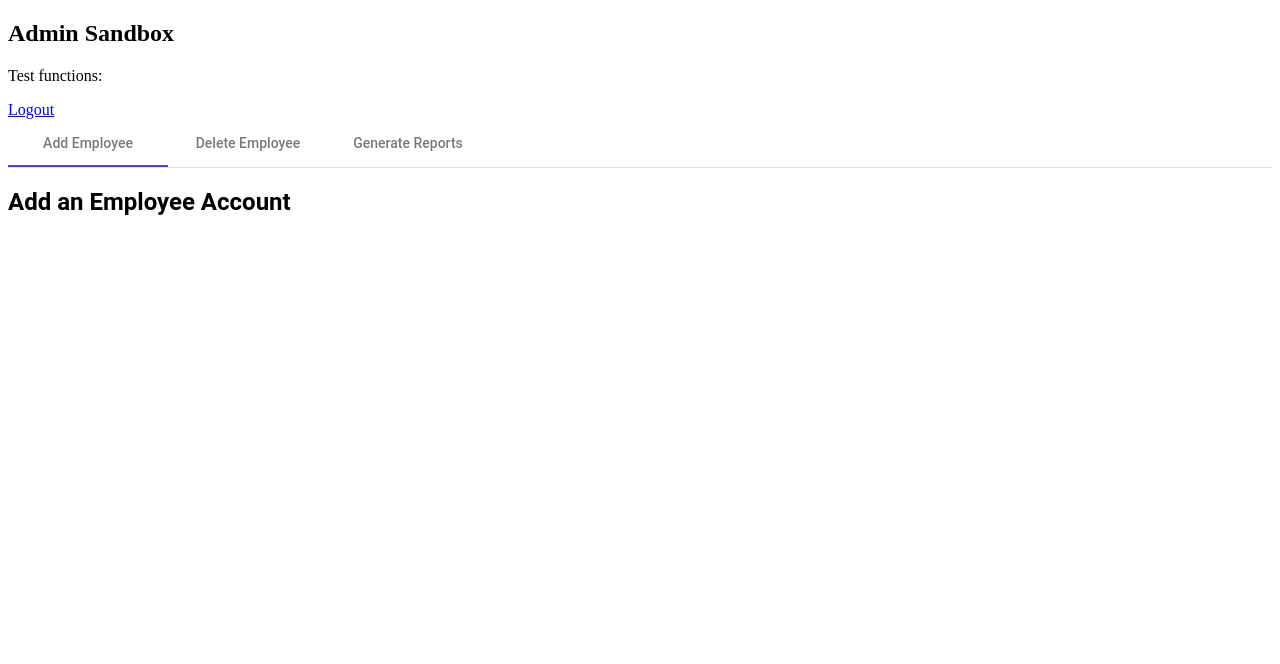
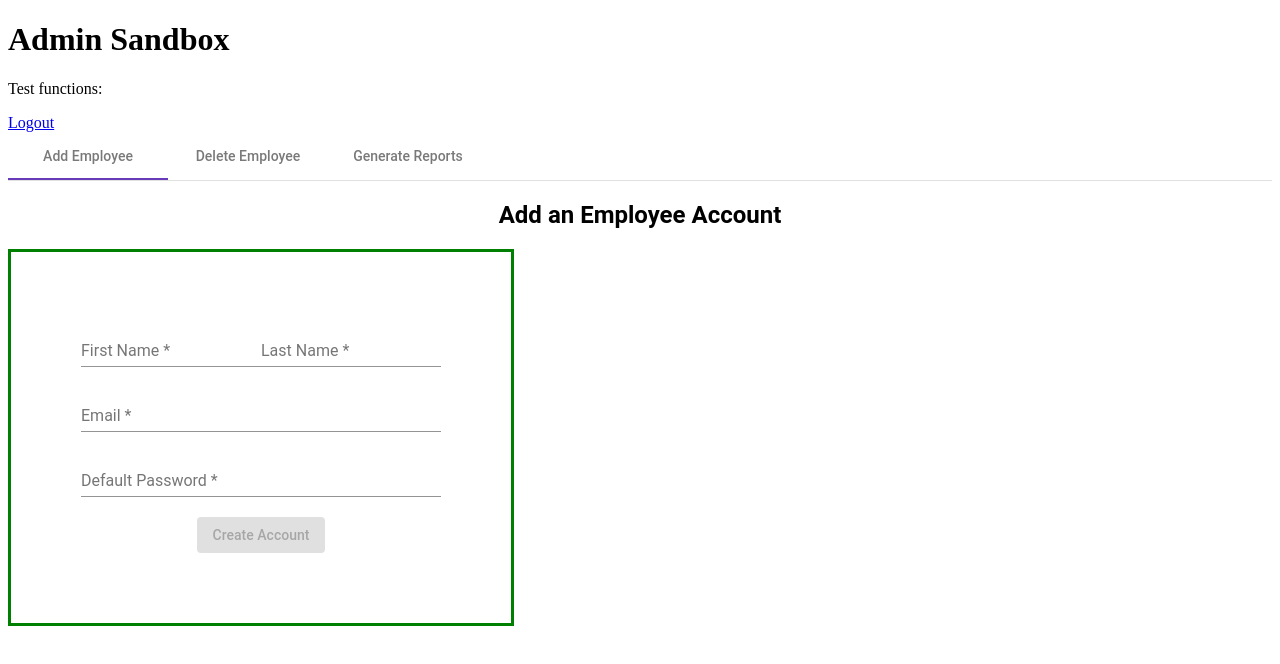
Before and after one commit to Shubhankar100/Shubhankar, an Angular app in the folder grocer/: page /adminSandbox in a window 1280 px wide. Shown: the top 664 px of the page. Built offline with nearby package versions, Linux system fonts and the light colour scheme.

Commit message:
Admin sandbox: forms

```diff
--- a/grocer/src/app/admin-sandbox/admin-sandbox.component.css
+++ b/grocer/src/app/admin-sandbox/admin-sandbox.component.css
@@ -0,0 +1,20 @@
+h2 {
+    text-align: center;
+}
+
+.form-dimensions {
+    min-width: 150px;
+    max-width: 500px;
+    width: 100%;
+    padding: 70px 0;
+    text-align: center;
+    border: 3px solid green;
+}
+
+.form-dimensions::after {
+    padding-left: 30%;
+}
+
+.full-width {
+    width: 72%;
+}
--- a/grocer/src/app/admin-sandbox/admin-sandbox.component.html
+++ b/grocer/src/app/admin-sandbox/admin-sandbox.component.html
@@ -1,19 +1,38 @@
 <div>
-    <h2>Admin Sandbox</h2>
+    <h1>Admin Sandbox</h1>
     <p>Test functions:</p>
     <a routerLink="">Logout</a>
     <mat-tab-group>
         <mat-tab label="Add Employee">
             <!--Add employee form-->
             <h2>Add an Employee Account</h2>
-            <form #addEmployeeRef="ngForm" (ngSubmit)="addEmployee(addEmployeeRef)">
-
+            <form class="form-dimensions" #addEmployeeRef="ngForm" (ngSubmit)="addEmployee(addEmployeeRef)">
+                <mat-form-field>
+                    <mat-label>First Name</mat-label>
+                    <input matInput name="firstname" ngModel required>
+                </mat-form-field>
+                <mat-form-field>
+                    <mat-label>Last Name</mat-label>
+                    <input matInput name="lastname" ngModel required>
+                </mat-form-field>
+                <br>
+                <mat-form-field class="full-width">
+                    <mat-label>Email</mat-label>
+                    <input matInput type="email" name="email" placeholder="john@example.com" ngModel required>
+                </mat-form-field>
+                <br>
+                <mat-form-field class="full-width">
+                    <mat-label>Default Password</mat-label>
+                    <input matInput type="text" name="password" ngModel required>
+                </mat-form-field>
+                <br>
+                <button type="submit" mat-raised-button color="primary" [disabled]="addEmployeeRef.invalid">Create Account</button>
             </form>
         </mat-tab>
         <mat-tab label="Delete Employee">
             <!--Delete employee form-->
             <h2>Delete an Employee Account</h2>
-            <form #delEmployeeRef="ngForm" (ngSubmit)="deleteEmployee(delEmployeeRef)">
+            <form class="form-dimensions" #delEmployeeRef="ngForm" (ngSubmit)="deleteEmployee(delEmployeeRef)">
                 <mat-form-field>
                     <mat-label>Employee ID</mat-label>
                     <input matInput name="empid" ngModel required>
--- a/grocer/src/app/admin-sandbox/admin-sandbox.component.ts
+++ b/grocer/src/app/admin-sandbox/admin-sandbox.component.ts
@@ -13,11 +13,11 @@ export class AdminSandboxComponent implements OnInit {
   ngOnInit(): void {
   }
 
-  addEmployee(addEmployeeRef:NgForm) {
+  addEmployee(addEmployeeRef:NgForm): void {
 
   }
 
-  deleteEmployee(delEmployeeRef:NgForm) {
+  deleteEmployee(delEmployeeRef:NgForm): void {
 
   }
 
```
